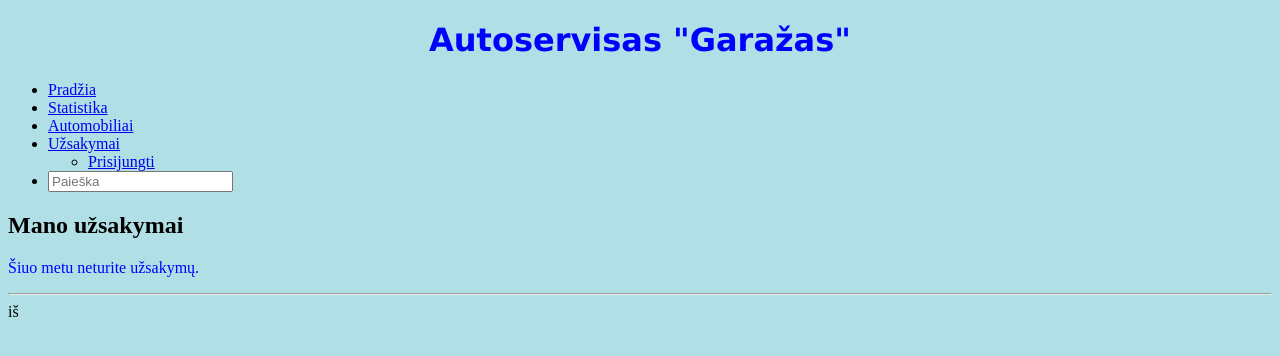
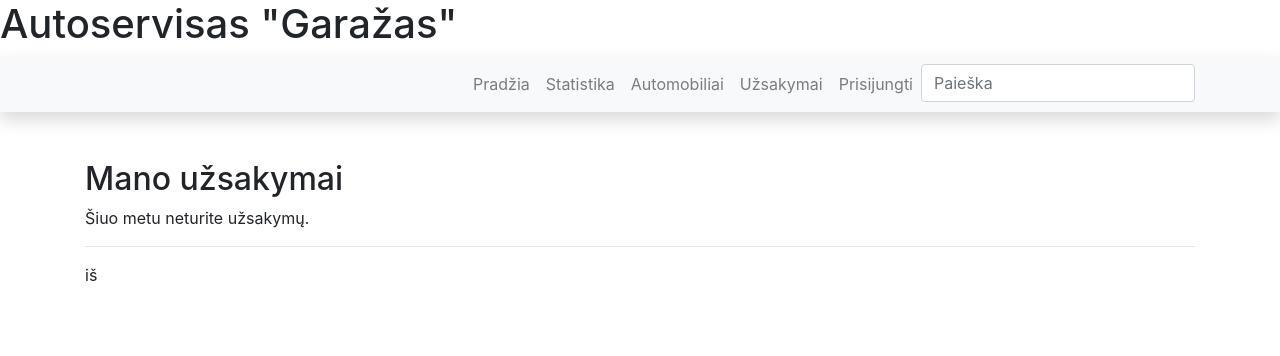
Before and after one commit to tms-rls/ptu7_20230116_autoservisas, a Django app: template autoservisas/autoservisas_uzd/templates/vartotojo_uzsakymai.html in a window 1280 px wide. Shown: the top 356 px of the page. Run offline with Django 3.2, Linux system fonts and the light colour scheme; the template is opened without the code that fills it, so the values that code supplies are empty; some libraries are stand-ins or nearby versions.

Commit message:
Aptvarkyti stiliai

```diff
--- a/autoservisas/autoservisas_uzd/static/css/styles.css
+++ /dev/null
@@ -1,3 +0,0 @@
-body {background-color: powderblue;}
-h1 {color: blue; font-family:verdana; text-align:center}
-p {color: blue;}
--- a/autoservisas/autoservisas_uzd/templates/bazinis.html
+++ b/autoservisas/autoservisas_uzd/templates/bazinis.html
@@ -1,25 +1,34 @@
 <!DOCTYPE html>
 <html lang="en">
 <head>
-  {% block title %}<title>Autoservisas</title>{% endblock %}
+  <title>{% block title %}{% endblock %}</title>
   <meta charset="utf-8">
+    {% load static %}
+  <!-- Add additional CSS in static file -->
+  <link rel="stylesheet" href="{% static 'css/styles.css' %}">
   <meta name="viewport" content="width=device-width, initial-scale=1.0">
-  <!-- Add additional CSS in static file -->
-  <style>
-      {% load static %}
-  </style>
-  <link rel="stylesheet" href="{% static 'css/styles.css' %}">
+  <link rel="stylesheet" href="https://stackpath.bootstrapcdn.com/bootstrap/4.1.3/css/bootstrap.min.css" integrity="sha384-MCw98/SFnGE8fJT3GXwEOngsV7Zt27NXFoaoApmYm81iuXoPkFOJwJ8ERdknLPMO" crossorigin="anonymous">
+  <link rel="stylesheet" href="https://cdnjs.cloudflare.com/ajax/libs/font-awesome/4.7.0/css/font-awesome.min.css">
 </head>
 <body>
 <h1>Autoservisas "Garažas"</h1>
-  <nav class="navbar navbar-expand-sm bg-light">
-  <div class="container-fluid">
-    <ul class="navbar-nav">
-      <li><a href="{% url 'pradzia' %}">Pradžia</a></li>
-      <li><a href="{% url 'statistika' %}">Statistika</a></li>
-      <li><a href="{% url 'visi_automobiliai' %}">Automobiliai</a></li>
-      <li><a href="{% url 'uzsakymai' %}">Užsakymai</a></li>
+<!-- Navigation -->
+<nav class="navbar navbar-expand-lg navbar-light bg-light static-top mb-5 shadow">
+  <div class="container">
+    <div class="collapse navbar-collapse" id="navbarResponsive">
       <ul class="navbar-nav ml-auto">
+        <li class="nav-item">
+          <a class="nav-link" href="{% url 'pradzia' %}">Pradžia</a>
+        </li>
+        <li class="nav-item">
+          <a class="nav-link" href="{% url 'statistika' %}">Statistika</a>
+        </li>
+        <li class="nav-item">
+          <a class="nav-link" href="{% url 'visi_automobiliai' %}">Automobiliai</a>
+        </li>
+        <li class="nav-item">
+          <a class="nav-link" href="{% url 'uzsakymai' %}">Užsakymai</a>
+        </li>
         {% if user.is_authenticated %}
           <li class="nav-item"><a class="nav-link" href="#">Esate prisijungęs, kaip: {{ user.get_username }}</a></li>
           <li class="nav-item"><a class="nav-link" href="{% url 'vartotojo_uzsakymai' %}">Mano užsakymai</a></li>
@@ -27,7 +36,6 @@
         {% else %}
           <li class="nav-item"><a class="nav-link" href="{% url 'login' %}">Prisijungti</a></li>
         {% endif %}
-      </ul>
         <li>
         <form action="{% url 'paieska' %}" method="get" class="form-inline my-2 my-md-0">
         <input name="query" class="form-control" type="text" placeholder="Paieška">
@@ -35,7 +43,10 @@
         </li>
       </ul>
     </div>
+  </div>
 </nav>
-  <div>{% block content %}{% endblock %}</div>
+<div class="container">
+  {% block content %}{% endblock %}
+</div>
 </body>
 </html>
--- a/autoservisas/autoservisas_uzd/templates/vartotojo_uzsakymai.html
+++ b/autoservisas/autoservisas_uzd/templates/vartotojo_uzsakymai.html
@@ -1,12 +1,13 @@
 {% extends "bazinis.html" %}
 
+{% load static %}
 {% block content %}
-{% load static %}
+
     <h2>Mano užsakymai</h2>
     {% if vartotojo_uzsakymai %}
       {% for uzsakymas in vartotojo_uzsakymai %}
         <a href="{% url 'konkretus_uzsakymas' uzsakymas.id %}">
-      <p class="{% if uzsakymas.terminas_suejo %}text-danger{% endif %}">{{uzsakymas.automobilis}} -- {{ uzsakymas.terminas_suejo }}</p>
+      <p class="{% if uzsakymas.terminas_suejo %}text-danger{% endif %}">{{uzsakymas.automobilis}} - ({{ uzsakymas.atlikimo_terminas }}) - {{ uzsakymas.terminas_suejo }}</p>
       </a>
       {% endfor %}
     {% else %}
```
Lines whose indentation alone changed are shown as unchanged.
